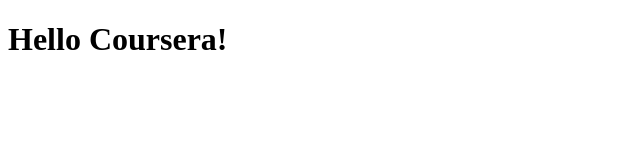
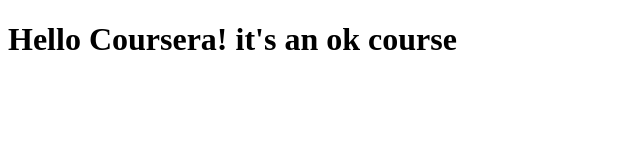
Before and after one commit to Shahrukhr/coursera-test, a plain HTML site: page site/index.html in a window 1280 px wide. Shown: the whole page, without its empty margins (0-640 px from the left). Drawn offline with Linux system fonts and the light colour scheme.

Commit message:
small addition to our page content.

```diff
--- a/site/index.html
+++ b/site/index.html
@@ -4,6 +4,6 @@
 	<title>Hello Coursera!</title>
 </head>
 <body>
-<h1>Hello Coursera!</h1>
+<h1>Hello Coursera! it's an ok course</h1>
 </body>
 </html>
```
